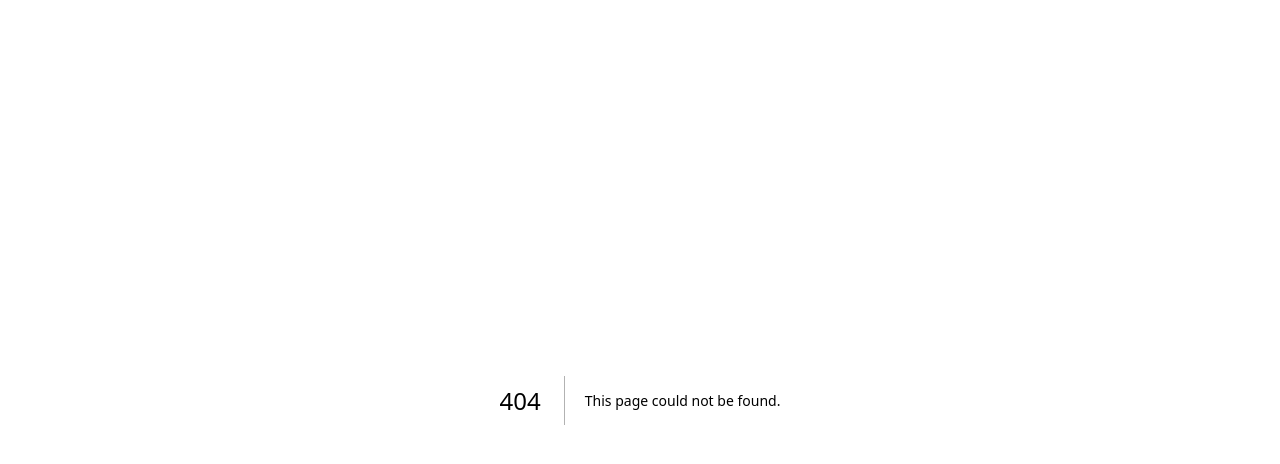
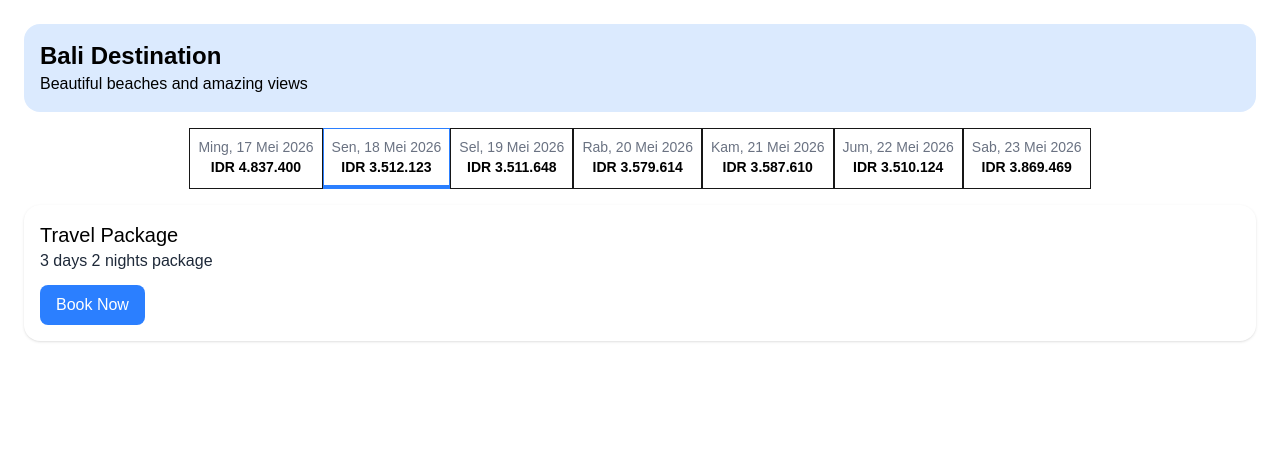
Before and after one commit to nini67/test_web, a Next.js app: page /detail-destination in a window 1280 px wide. Before the commit this address had no page. Shown: the top 464 px of the page. Built offline with nearby package versions, Linux system fonts and the light colour scheme.

Commit message:
update detail-destination page

```diff
--- a/app/Cards/Components/button.tsx
+++ /dev/null
@@ -1,7 +0,0 @@
-export default function Button() {
-    return (
-        <button className="bg-gray-200 p-1 rounded-1g">
-            <img src={"/arrow-right.svg"} />
-        </button>
-    );
-}
--- /dev/null
+++ b/app/detail-destination/components/card.tsx
@@ -0,0 +1,9 @@
+export default function Card() {
+    return (
+        <div className="bg-white shadow p-4 rounded-2xl">
+            <h1 className="font-blod text-xl text-black">Travel Package</h1>
+            <p className="text-gray-800">3 days 2 nights package</p>
+            <button className="bg-blue-500 text-white px-4 py-2 rounded-lg mt-3">Book Now</button>
+        </div>
+    );
+}
--- /dev/null
+++ b/app/detail-destination/components/destination.tsx
@@ -0,0 +1,8 @@
+export default function Destination() {
+    return (
+       <div className="bg-blue-100 p-4 rounded-2xl">
+            <h1 className="text-2xl font-bold text-black">Bali Destination</h1>
+            <p className="text-black">Beautiful beaches and amazing views</p>
+       </div>
+    );
+}
--- /dev/null
+++ b/app/detail-destination/components/schedule.tsx
@@ -0,0 +1,40 @@
+export default function Schedule() {
+    return (
+        <div className="flex justify-center overflow-x-auto">
+            <div className="border p-2 min-w-fit">
+                <p className="text-sm text-gray-500">Ming, 17 Mei 2026</p>
+                <h1 className="font-semibold text-sm text-black text-center">IDR 4.837.400</h1>
+            </div>
+
+            <div className="border p-2 min-w-fit border-b-4 border-blue-500">
+                <p className="text-sm text-gray-500">Sen, 18 Mei 2026</p>
+                <h1 className="font-semibold text-sm text-black text-center">IDR 3.512.123</h1>
+            </div>
+
+            <div className="border p-2 min-w-fit">
+                <p className="text-sm text-gray-500">Sel, 19 Mei 2026</p>
+                <h1 className="font-semibold text-sm text-black text-center">IDR 3.511.648</h1>
+            </div>
+
+            <div className="border p-2 min-w-fit">
+                <p className="text-sm text-gray-500">Rab, 20 Mei 2026</p>
+                <h1 className="font-semibold text-sm text-black text-center">IDR 3.579.614</h1>
+            </div>
+
+            <div className="border p-2 min-w-fit">
+                <p className="text-sm text-gray-500">Kam, 21 Mei 2026</p>
+                <h1 className="font-semibold text-sm text-black text-center">IDR 3.587.610</h1>
+            </div>
+
+            <div className="border p-2 min-w-fit">
+                <p className="text-sm text-gray-500">Jum, 22 Mei 2026</p>
+                <h1 className="font-semibold text-sm text-black text-center">IDR 3.510.124</h1>
+            </div>
+
+            <div className="border p-2 min-w-fit">
+                <p className="text-sm text-gray-500">Sab, 23 Mei 2026</p>
+                <h1 className="font-semibold text-sm text-black text-center">IDR 3.869.469</h1>
+            </div>
+        </div>
+    );
+}
--- /dev/null
+++ b/app/detail-destination/page.tsx
@@ -0,0 +1,13 @@
+import Destination from "./components/destination";
+import Schedule from "./components/schedule";
+import Card from "./components/card";
+
+export default function DetailDestinationPage() {
+    return (
+        <div className="bg-white min-h-screen p-6 flex flex-col gap-4">
+            <Destination />
+            <Schedule />
+            <Card />
+        </div>
+    );
+}
--- /dev/null
+++ b/app/sub-cards/_components/button.tsx
@@ -0,0 +1,7 @@
+export default function Button() {
+    return (
+        <button className="bg-gray-100 p-1 rounded-lg">
+            <img src={"/arrow-right.svg"} className="w-6 h-6" />
+        </button>
+    );
+}
--- a/app/Cards/Components/cards.tsx
+++ b/app/sub-cards/_components/card.tsx
@@ -19,7 +19,7 @@ export default function Card({
                 <p>{description}</p>
                 <div className="flex gap-2 flex-wrap">
                     <Badge name="Web Apps" />
-                    <Badge name="Blog Post" />
+                    <Badge name="Blog Posts" />
                     <Badge name="Video Scripts" />
                     <Badge name="Sales Pages" />
                     <Badge name="Slogans" />
--- /dev/null
+++ b/app/sub-cards/page.tsx
@@ -0,0 +1,28 @@
+import Badge from "./_components/badge";
+import Button from "./_components/button";
+import Card from "./_components/card";
+
+export default function CardPage() {
+    return (
+        <div className="flex gap-2 justify-center items-center text-gray-800 h-screen">
+            <Card
+              title="Web Design"
+              description="web design friendly"
+              type="Explore"
+              color="blue"
+            />
+            <Card
+              title="UI/UX Design"
+              description="user-friendly interfaces"
+              type="Explore"
+              color="yellow"
+            />
+            <Card
+              title="Digital Marketing"
+              description="strategies for online growth"
+              type="Learn"
+              color="pink"
+            />
+        </div>
+    );
+}
```
Also changed, not shown: app/sub-cards/_components/badge.tsx (renamed from app/Cards/Components/badge.tsx), public/arrow-right.svg (added).
